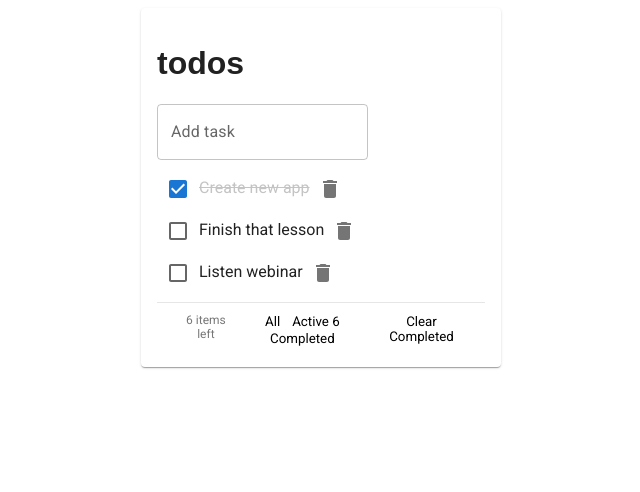
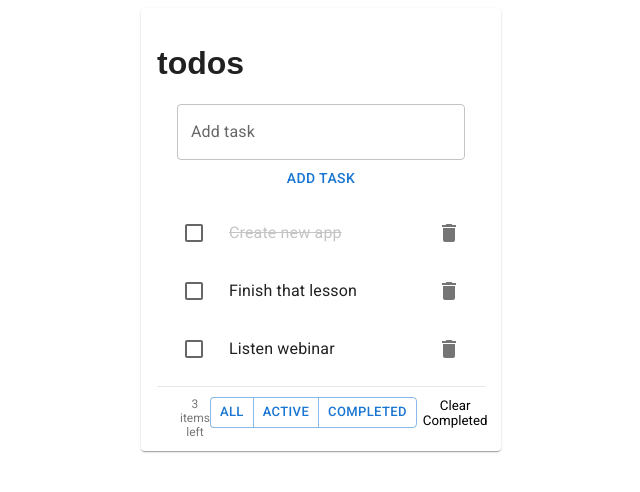
Before and after one commit to WebHeroSchool/todo_react-app, a React (Create React App) app: page / in a window 1280 px wide. Shown: the top 492 px of the page, without its empty margins (319-959 px from the left). Built offline with nearby package versions, Linux system fonts and the light colour scheme.

Commit message:
add elements

```diff
--- a/src/components/App/App.js
+++ b/src/components/App/App.js
@@ -1,4 +1,4 @@
-import React from 'react';
+import React, {useState, useEffect} from 'react';
 import InputItem from '../InputItem/InputItem';
 import ItemList from '../ItemList/ItemList';
 import Footer from '../Footer/Footer';
@@ -7,9 +7,9 @@ import CardContent from '@mui/material/CardContent';
 
 import styles from './App.module.css';
 
-class App extends React.Component {
-    state = {
-        items: [
+const App = () => {
+  const initialState = {
+    todoItems: [
       {
         value: 'Create new app',
         isDone: true,
@@ -26,11 +26,24 @@ class App extends React.Component {
         id: 3
       }
   ],
-        count: 6
+  count: 3,
+  error: false
   };
 
-    onClickDone = id => {
-        const newItemList = this.state.items.map(item => {
+const [todoItems, setTodoItems] = useState(initialState.todoItems);
+const [count, setCount] = useState(initialState.count);
+const [error, setError] = useState(initialState.error);
+
+useEffect(() => {
+  console.log('componentDidMount')
+}, []);
+
+useEffect(() => {
+  console.log('componentDidUpdete')
+}, []);
+
+const onClickDone = (id) => {
+    const newItemList = todoItems.map(item => {
         const newItem = { ...item};
 
         if (item.id === id) {
@@ -40,28 +53,54 @@ class App extends React.Component {
         return newItem;
     });
 
-        this.setState({ items: newItemList });
+    setTodoItems(newItemList);
 };
 
-    onClickDelete = id => {
-        const removeItemList = this.state.items.filter(item =>
-            item.id !==id);
-        this.setState({ items: removeItemList });
+const onClickDelete = (id) => {
+    const newItemList = todoItems.filter(item =>
+        item.id !==id)
+
+    setTodoItems(newItemList);
+};
+
+const onClickAdd = (value) => {
+  if(value !== '') {
+    let newItemList = [
+      ...todoItems,
+      {
+        value,
+        isDone: false,
+        id: count + 1
       }
+    ];
+    setTodoItems(newItemList)
+    setCount(count + 1)
+    setError(false)
+  } else {
+    setError(true)
+  }
+};
 
-    render() {
+
 return (
   <div className={styles.wrap}>
     <Card>
       <CardContent>
         <h1 className={styles.title}>todos</h1>
-              <InputItem />
-              <ItemList items={this.state.items} onClickDone={this.onClickDone} onClickDelete={this.onClickDelete} />
-              <Footer count={this.state.count} />
+        <InputItem
+          onClickAdd={onClickAdd}
+          error={error}
+        />
+        <ItemList
+          todoItems = {todoItems}
+          onClickDone = {onClickDone}
+          onClickDelete={onClickDelete}
+        />
+        <Footer count={count} />
       </CardContent>
     </Card>
   </div>);
-      }
+
 };
 
 export default App;
--- a/src/components/Footer/Footer.js
+++ b/src/components/Footer/Footer.js
@@ -1,14 +1,27 @@
 import React from 'react';
 import styles from './Footer.module.css';
+import Button from '@mui/material/Button';
+import PropTypes from 'prop-types'
+import ButtonGroup from '@mui/material/ButtonGroup';
 
-const Footer = ({ count, onClickFooter }) => <div className={styles.footer}>
-<div className={styles.counter}> {count} items left</div>
-  <div className={styles.filter}>
-    <button className={styles.all}>All</button>
-    <button className={styles.active} onClick={onClickFooter}>Active {count}</button>
-    <button className={styles.completed} >Completed</button>
+const buttons = [
+  <Button key="all">All</Button>,
+  <Button key="active">Active</Button>,
+  <Button key="completed">Completed</Button>
+];
+
+const Footer = ({ count }) => (<footer className={styles.footer}>
+  <div className={styles.count}> {count} items left</div>
+  <div className={styles.filters}>
+    <ButtonGroup size="small" aria-label="small button group">
+      {buttons}
+    </ButtonGroup>
   </div>
   <button className={styles.clear}>Clear Completed</button>
-</div>;
+</footer>);
+
+Footer.propTypes = {
+  count: PropTypes.number
+}
 
 export default Footer;
--- a/src/components/Footer/Footer.module.css
+++ b/src/components/Footer/Footer.module.css
@@ -28,7 +28,7 @@
   width: 90.9%;
 }
 
-.counter {
+.count {
   margin-left: 8px;
 }
 
--- a/src/components/InputItem/InputItem.js
+++ b/src/components/InputItem/InputItem.js
@@ -1,12 +1,68 @@
 import React from 'react';
+import PropTypes from 'prop-types';
 import TextField from '@mui/material/TextField';
+import Grid from '@mui/material/Grid';
+import Button from '@mui/material/Button';
+import styles from './InputItem.module.css'
 
-const InputItem = () => (<div>
-  <TextField
-    id="standart-dense"
-    label="Add task"
-    margin="dence"
-  />
-</div>);
+class InputItem extends React.Component {
+    state = {
+      inputValue: ''
+    };
+
+    onButtonClick = () => {
+        this.setState({
+            inputValue: ''
+        });
+
+        this.props.onClickAdd(this.state.inputValue);
+    }
+
+    render () {
+      const isError = this.props.error;
+      let textField;
+      if(isError) {
+        textField=<TextField
+        error
+        id="standart-dense"
+        label="Add task"
+        margin="dence"
+        fullWidth
+        defaultValue=""
+        helperText="Field can not be empty"
+        value={this.state.inputValue}
+        onChange={event => this.setState({inputValue: event.target.value})}
+
+      />
+      } else {
+        textField=<TextField
+        id="standart-dense"
+        label="Add task"
+        margin="dence"
+        fullWidth
+        value={this.state.inputValue}
+        onChange={event => this.setState({inputValue: event.target.value})}
+        />
+      }
+
+      return (<Grid>
+        <div className={styles.input}>
+          {textField}
+        <Button
+          variant="text"
+          onClick={this.onButtonClick}
+          color='primary'
+        >
+          ADD Task
+        </Button>
+        </div>
+      </Grid>)
+    };
+}
+
+InputItem.propTypes = {
+  onClickAdd: PropTypes.func,
+  error: PropTypes.bool
+}
 
 export default InputItem;
--- /dev/null
+++ b/src/components/InputItem/InputItem.module.css
@@ -0,0 +1,4 @@
+.input {
+	text-align: center;
+	margin: 0 20px;
+}
--- a/src/components/Item/Item.js
+++ b/src/components/Item/Item.js
@@ -5,40 +5,48 @@ import DeleteIcon from '@mui/icons-material/Delete';
 import Checkbox from '@mui/material/Checkbox';
 import IconButton from '@mui/material/IconButton';
 import styles from './Item.module.css';
+import ListItem from '@mui/material/ListItem';
+import ListItemIcon from '@mui/material/ListItemIcon';
+import ListItemText from '@mui/material/ListItemText';
 
 
 class Item extends React.Component {
 
   render() {
     const {value, isDone, onClickDone, id, onClickDelete} = this.props;
-    return <span className={
-          classnames({
+
+    return (
+      <ListItem
+          className={styles.item}>
+        <ListItemIcon>
+        <Checkbox
+            inputProps={{ 'aria-label': 'primary checkbox'}}
+            onClick= {() => onClickDone(id)}
+          />
+        </ListItemIcon>
+        <ListItemText primary={value} className = {
+          classnames ({
             [styles.item]: true,
             [styles.done]: isDone
           })
-    }>
-  <span>
-    <Checkbox
-      checked={isDone}
-      tabIndex={-1}
-      onClick={() => onClickDone(id)}
-    />
-    {value}
-  </span>
-    <IconButton
-      className={styles.delete}
-      aria-label="delete"
-      onClick={() => onClickDelete(id)}>
-      <DeleteIcon />
-    </IconButton>
-  </span>}
+        }>
+        </ListItemText>
+        <IconButton aria-label="delete"
+          onClick={() => onClickDelete(id)}>
+        <DeleteIcon  />
+        </IconButton>
+      </ListItem>);
+  }
 }
 
 Item.propTypes = {
-  value: PropTypes.string.isRequired,
-  isDone: PropTypes.bool.isRequired,
-  id: PropTypes.number.isRequired,
-  onClickDone: PropTypes.func.isRequired,
-  onClickDelete: PropTypes.func.isRequired,
+	value: PropTypes.oneOfType([
+		PropTypes.string,
+		PropTypes.number
+	]),
+  isDone: PropTypes.bool,
+  id: PropTypes.number,
+  onClickDone: PropTypes.func,
+  onClickDelete: PropTypes.func
 }
 export default Item;
--- a/src/components/ItemList/ItemList.js
+++ b/src/components/ItemList/ItemList.js
@@ -3,8 +3,8 @@ import List from '@mui/material/List';
 
 import Item from '../Item/Item';
 
-const ItemList = ({ items, onClickDone, onClickDelete }) => (<List>
-  {items.map(item => <li key={item.value}>
+const ItemList = ({ todoItems, onClickDone, onClickDelete }) => (<List>
+  {todoItems.map(item => <div key={item.value}>
     <Item
       value={item.value}
       isDone={item.isDone}
@@ -12,7 +12,7 @@ const ItemList = ({ items, onClickDone, onClickDelete }) => (<List>
       onClickDone={onClickDone}
       onClickDelete={onClickDelete}
     />
-  </li>)}
+  </div>)}
 </List>);
 
 export default ItemList;
```
Also changed, not shown: src/components/ItemList/ItemList.module.css (added). Lines whose indentation alone changed are shown as unchanged.
